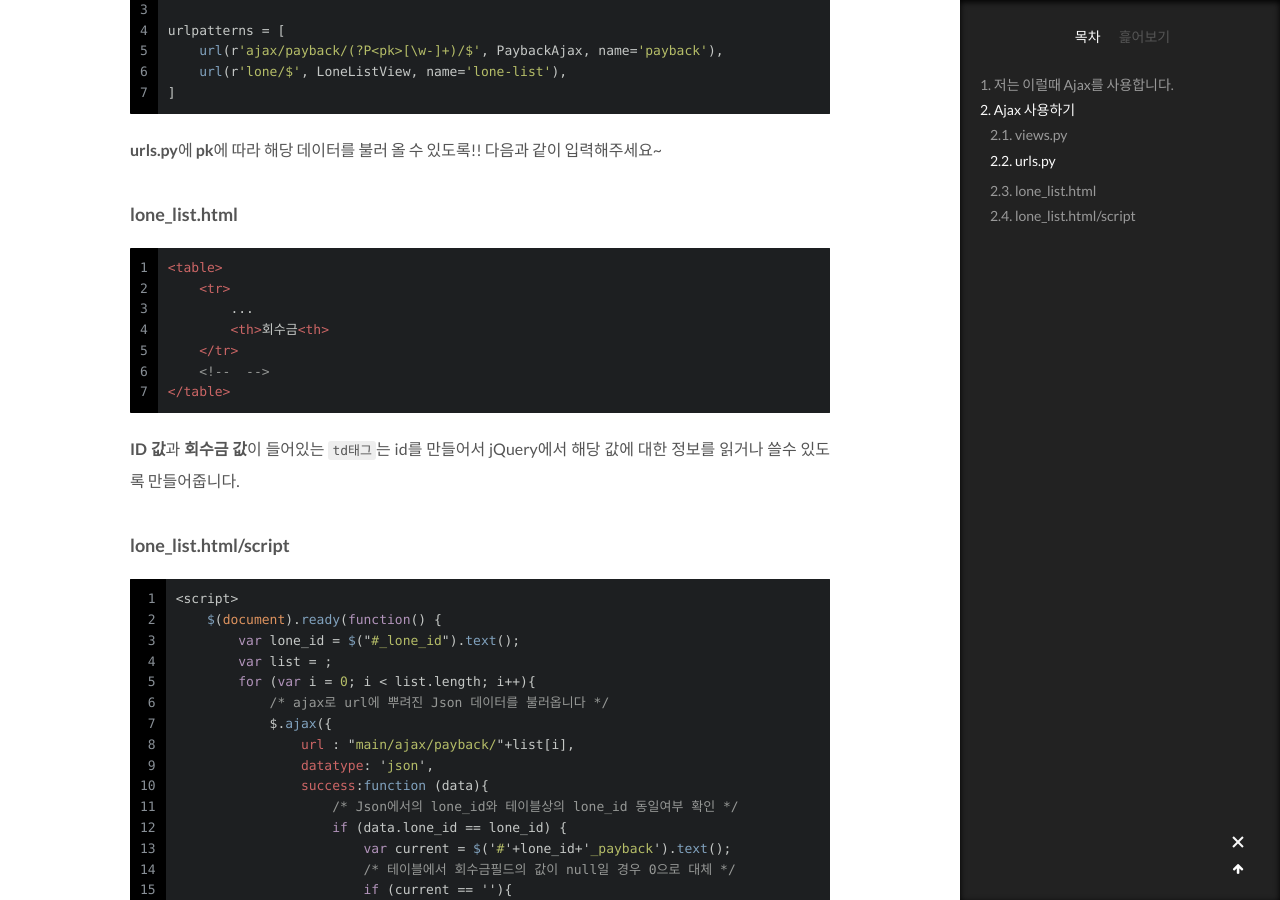
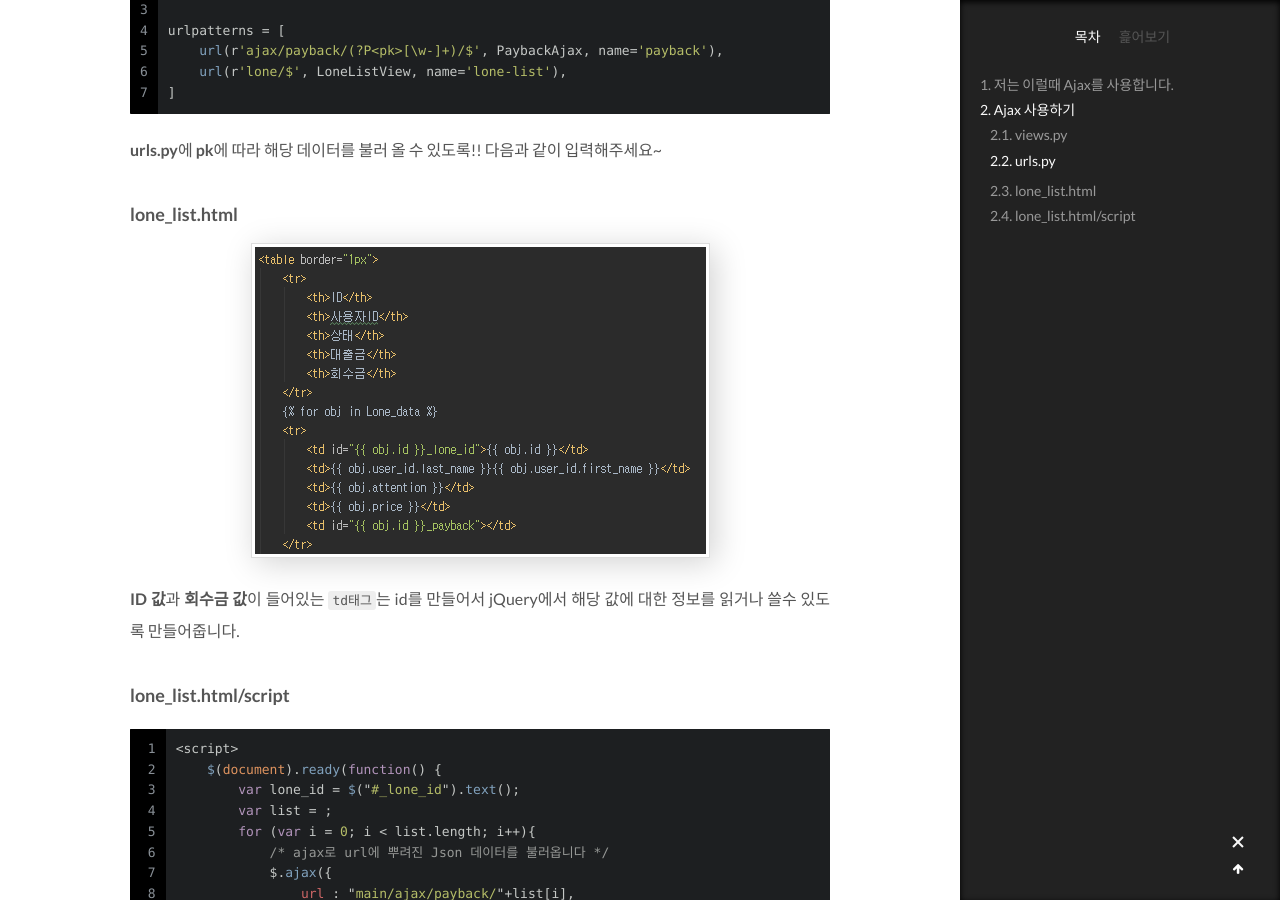
Before and after one commit to wkddnjset/wkddnjset.github.io, a Jekyll site: the page built from _posts/2018-02-07-(Django)-ajax를-사용해-원하는-데이터-불러오기.md, in a window 1280 px wide and 900 px high, scrolled down 2583 px. Built offline with Jekyll 4.4.1, drawn with Linux system fonts in a browser that asks for light colours; comment, search, counter and statistics services are not loaded.

Commit message:
2018-02-07

```diff
--- a/_posts/2018-02-07-(Django)-ajax를-사용해-원하는-데이터-불러오기.md
+++ b/_posts/2018-02-07-(Django)-ajax를-사용해-원하는-데이터-불러오기.md
@@ -91,26 +91,7 @@ urlpatterns = [
 
 ### lone_list.html
 
-{% highlight html linenos %}
-<table>
-    <tr>
-        ...
-        <th>회수금<th>
-    </tr>
-    <!-- {% for obj in Lone_data %} -->
-    <tr>
-        <td id="{{ obj.id }}_lone_id">{{ obj.id }}</td>
-        <td>{{ obj.user_id.last_name }}{{ obj.user_id.first_name }}</td>
-        <td>{{ obj.attention }}</td>
-        <td>{{ obj.price }}</td>
-        <td id="{{ obj.id }}_payback"></td>
-    </tr>
-    <script type="text/javascript">
-    ...
-    </script>
-    <!-- {% endfor %} -->
-</table>
-{% endhighlight %}
+![django-01](https://raw.githubusercontent.com/wkddnjset/wkddnjset.github.io/master/_posts/images/2018-02-07/django.png)
 
 **ID 값**과 **회수금 값**이 들어있는 `td태그`는 id를 만들어서 jQuery에서 해당 값에 대한 정보를 읽거나 쓸수 있도록 만들어줍니다.
 
```
Also changed, not shown: _posts/images/2018-02-07/django.png (added).
